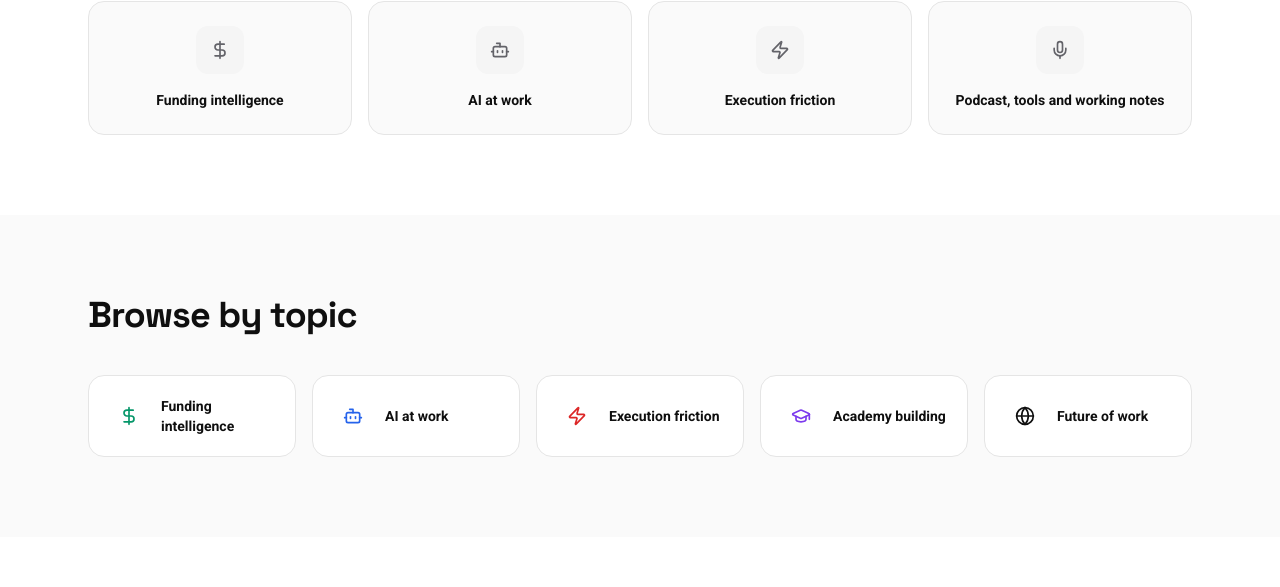
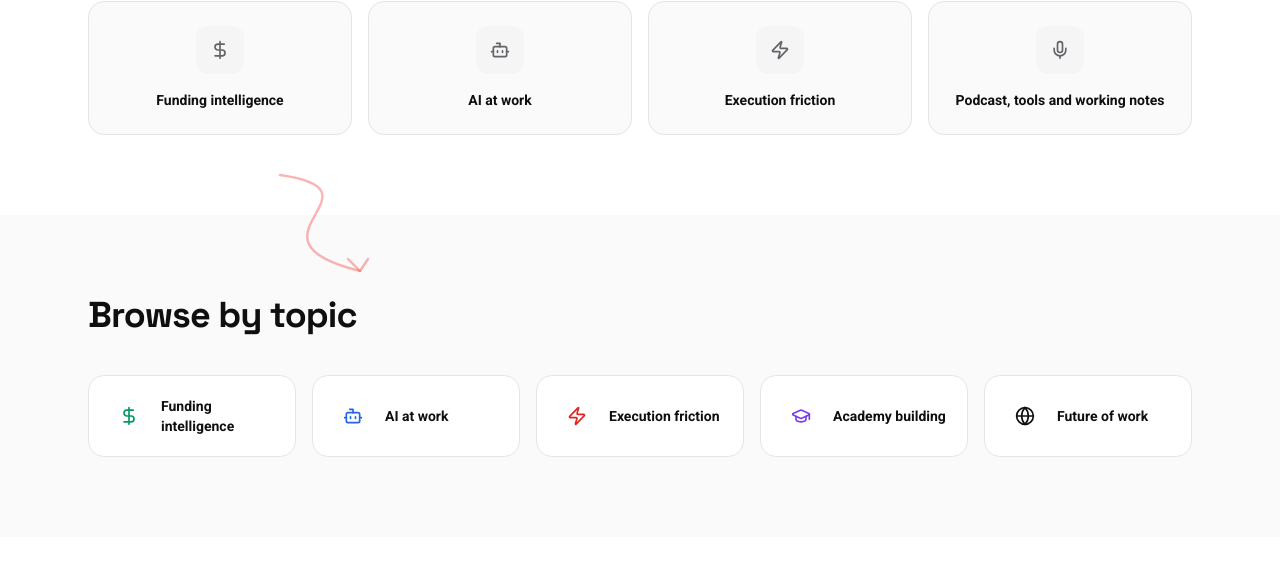
Before and after one commit to razvanv1/whisper-ui-themes, a React (Vite) app: page /resources in a window 1280 px wide. Shown: the part 843-1430 px from the top of the page. Built offline with nearby package versions, Linux system fonts and the light colour scheme; the HTML template or start-up script is replaced by a standard one.

Commit message:
Preceding changes

```diff
--- a/src/pages/Resources.tsx
+++ b/src/pages/Resources.tsx
@@ -95,10 +95,11 @@ const Resources = () => {
             ))}
           </div>
         </div>
+        <ConnectingArrow variant={2} className="left-1/4" />
       </section>
 
       {/* Browse by topic — visual chips */}
-      <section className="py-14 md:py-20 bg-card">
+      <section className="py-14 md:py-20 bg-card relative">
         <div className="max-w-6xl mx-auto px-6">
           <ScrollReveal>
             <h2 className="text-2xl font-bold leading-tight tracking-tight md:text-3xl lg:text-4xl mb-10">Browse by topic</h2>
```
